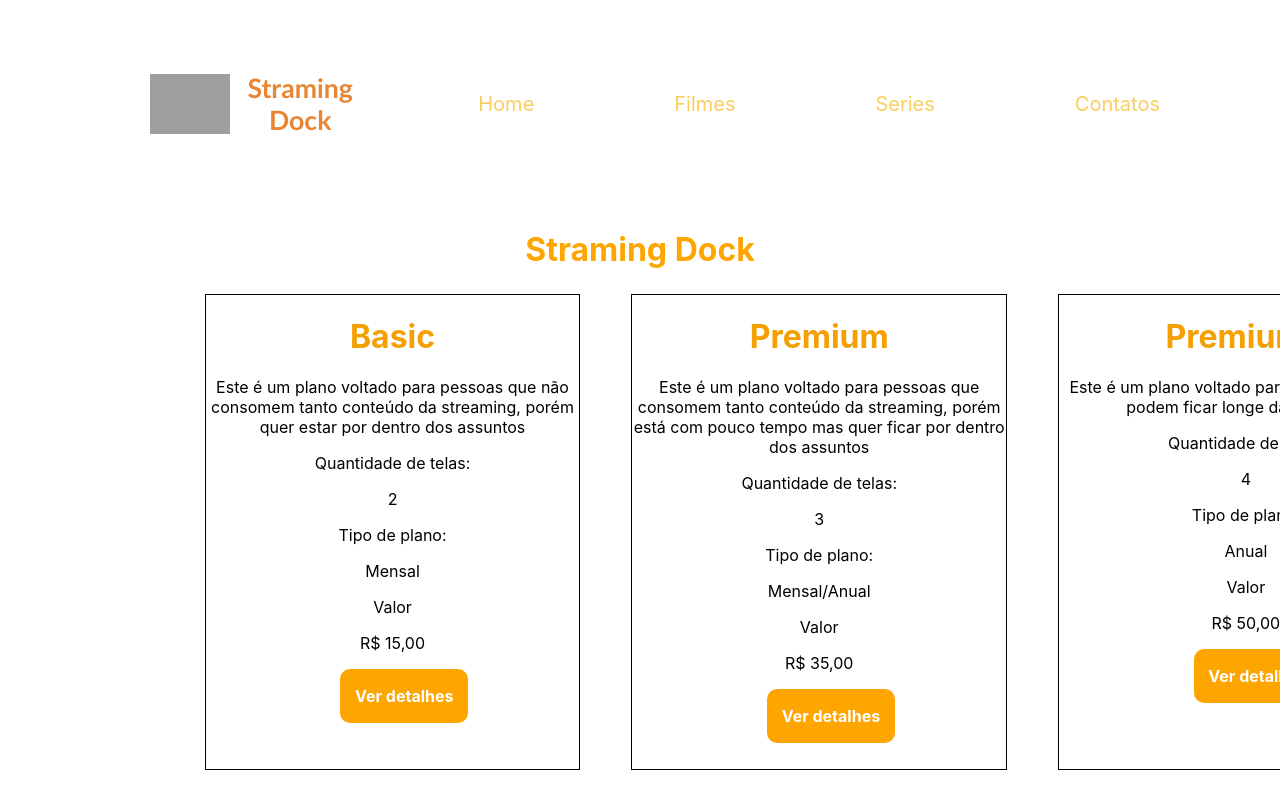
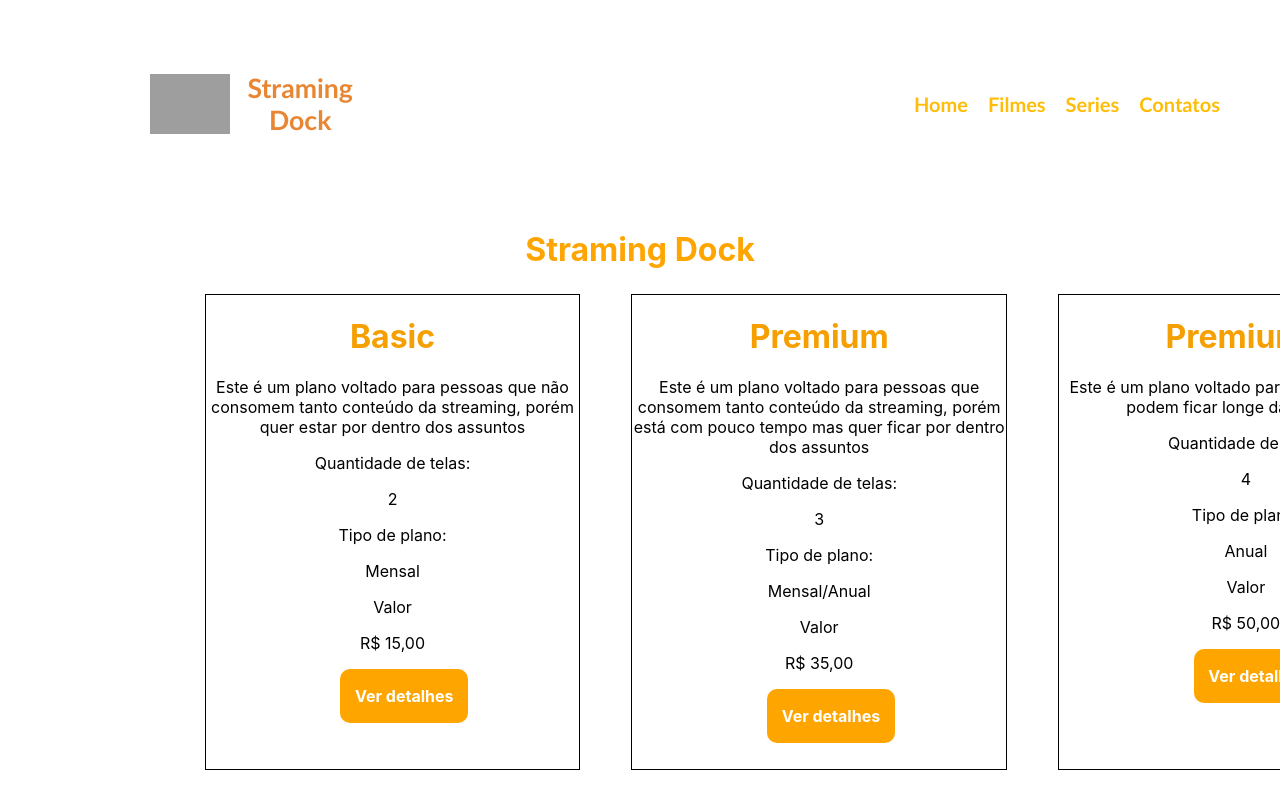
Before and after one commit to JonissonGomes/globotech-react, a React (Create React App) app in the folder streaming-academy/: page / in a window 1280 px wide. Shown: the top 800 px of the page. Built offline with nearby package versions, Linux system fonts and the light colour scheme; grey boxes are pictures that could not be loaded.

Commit message:
Diminuindo espaçamento entre itens do menu

```diff
--- a/streaming-academy/src/components/Menu/index.css
+++ b/streaming-academy/src/components/Menu/index.css
@@ -28,10 +28,13 @@
 }
 
 .nav{
-    margin:70px;
+    margin-left: 10px;
+    margin-right: 10px;
     text-decoration:none;
+    font-weight: 600;
+    font-family: 'Trebuchet MS', 'Lucida Sans Unicode', 'Lucida Grande', 'Lucida Sans', Arial, sans-serif;
     list-style:none;
-    color:#f9ce5c;
+    color:#ffbd08;
     cursor:pointer;
     font-size:20px;
 }
```
